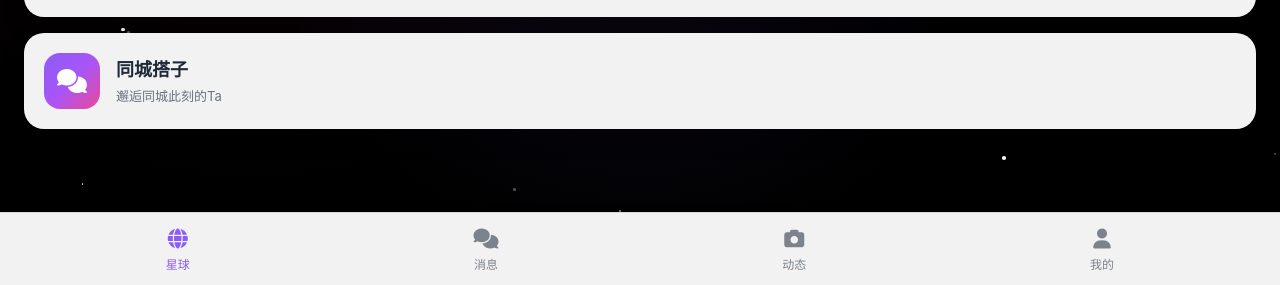
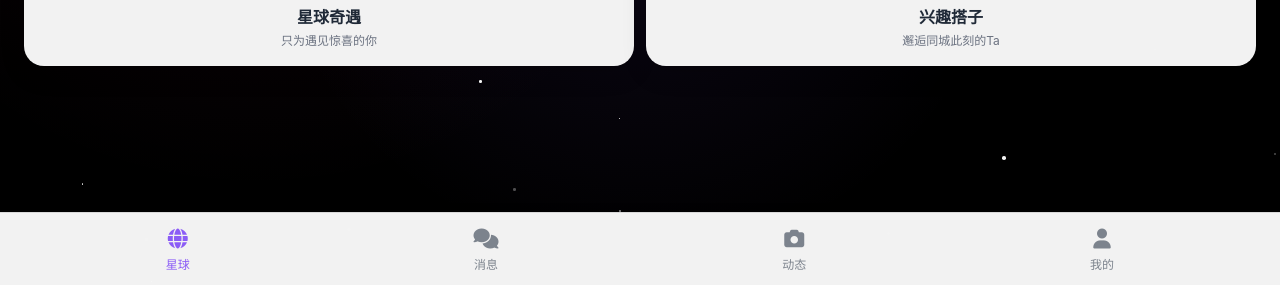
Before and after one commit to wx-friends/friends-ui, a website: page html/planet-encounter.html in a window 1280 px wide. Shown: the part 515-800 px from the top of the page. Drawn offline with nearby package versions, Linux system fonts and the light colour scheme.

Commit message:
完善匹配设计

```diff
--- a/html/planet-encounter.html
+++ b/html/planet-encounter.html
@@ -191,8 +191,8 @@
         .feature-buttons {
             padding: 0 24px 24px;
             display: flex;
-            flex-direction: column;
-            gap: 16px;
+            flex-direction: row;
+            gap: 12px;
         }
 
         /* 功能卡片按钮 */
@@ -201,13 +201,17 @@
             backdrop-filter: blur(20px);
             -webkit-backdrop-filter: blur(20px);
             border-radius: 20px;
-            padding: 20px;
+            padding: 16px;
             display: flex;
+            flex-direction: column;
             align-items: center;
-            gap: 16px;
+            justify-content: center;
+            gap: 12px;
             box-shadow: 0 8px 24px rgba(0, 0, 0, 0.15);
             transition: all 0.3s cubic-bezier(0.4, 0, 0.2, 1);
             cursor: pointer;
+            flex: 1;
+            text-align: center;
         }
 
         .feature-card:active {
@@ -239,18 +243,22 @@
 
         .feature-content {
             flex: 1;
+            display: flex;
+            flex-direction: column;
+            align-items: center;
         }
 
         .feature-title {
-            font-size: 18px;
+            font-size: 16px;
             font-weight: bold;
             color: #1f2937;
             margin-bottom: 4px;
         }
 
         .feature-desc {
-            font-size: 13px;
+            font-size: 12px;
             color: #6b7280;
+            line-height: 1.4;
         }
 
         /* 底部导航栏 */
@@ -330,13 +338,13 @@
                     </div>
                 </div>
 
-                <!-- 同城搭子 -->
+                <!-- 兴趣搭子 -->
                 <div class="feature-card" onclick="navigateToCityBuddy()">
                     <div class="feature-icon">
                         <i class="fas fa-comments text-white text-2xl"></i>
                     </div>
                     <div class="feature-content">
-                        <div class="feature-title">同城搭子</div>
+                        <div class="feature-title">兴趣搭子</div>
                         <div class="feature-desc">邂逅同城此刻的Ta</div>
                     </div>
                 </div>
```
Also changed, not shown: html/home.html (+2 -2 lines).
